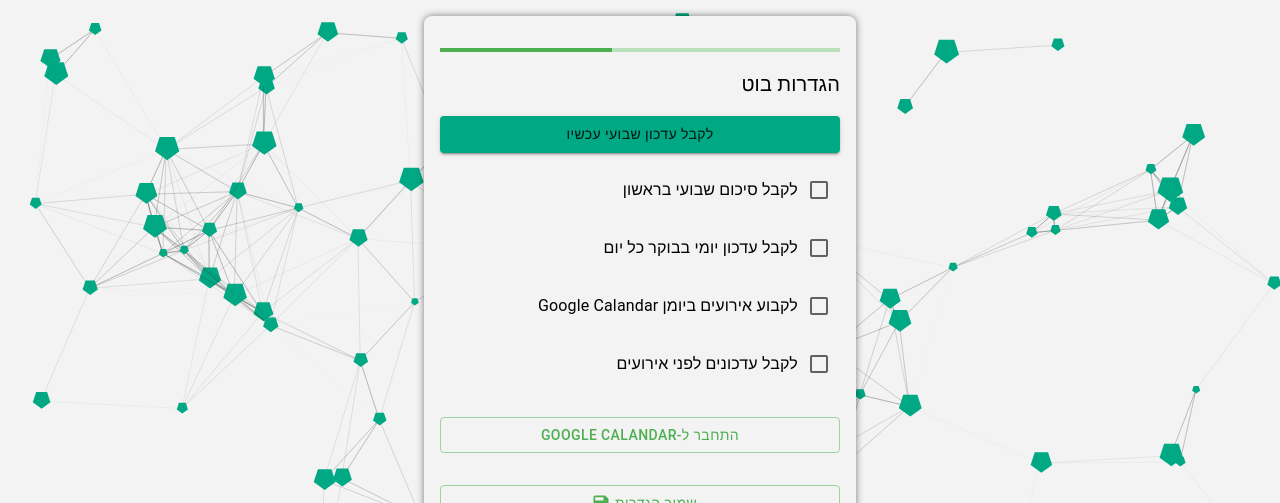
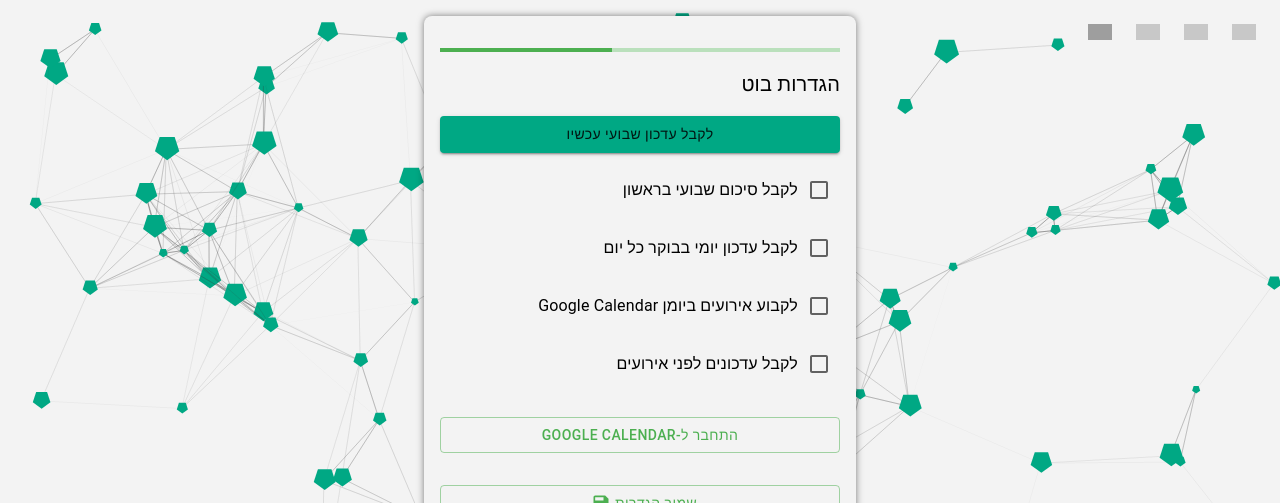
Before and after one commit to eranhaim/Whatsplan, a React (Create React App) app: page /user/1 in a window 1280 px wide. Shown: the top 503 px of the page. Built offline with nearby package versions, Linux system fonts and the light colour scheme; no server answers; grey boxes are pictures that could not be loaded; the HTML template or start-up script is replaced by a standard one; a web font is replaced by a local one.

Commit message:
added languages

```diff
--- a/src/App.js
+++ b/src/App.js
@@ -10,6 +10,8 @@ import SignUpPage from "./pages/SignUp";
 import ParticlesComponent from "./components/particles";
 import AuthSuccess from "./pages/AuthSuccess";
 import AuthError from "./pages/AuthError";
+import { LanguageProvider } from "./contexts/LanguageContext";
+import LanguageSwitcher from "./components/LanguageSwitcher";
 
 const theme = createTheme({
     palette: {
@@ -22,10 +24,11 @@ const theme = createTheme({
 
 function App() {
     return (
-        <>
+        <LanguageProvider>
             <ParticlesComponent id="particles" style={{ zIndex: -1 }} />
             <ThemeProvider theme={theme}>
                 <Router>
+                    <LanguageSwitcher />
                     <Routes>
                         <Route path="/" element={<LandingPage />} />
                         <Route path="/login" element={<LoginPage />} />
@@ -36,7 +39,7 @@ function App() {
                     </Routes>
                 </Router>
             </ThemeProvider>
-        </>
+        </LanguageProvider>
     );
 }
 
--- /dev/null
+++ b/src/components/LanguageSwitcher.js
@@ -0,0 +1,48 @@
+import React from "react";
+import { Button, Box } from "@mui/material";
+import { useLanguage } from "../contexts/LanguageContext";
+
+const LanguageSwitcher = () => {
+    const { language, changeLanguage } = useLanguage();
+
+    const languages = [
+        { code: "he", flag: "il", alt: "Hebrew" },
+        { code: "en", flag: "us", alt: "English" },
+        { code: "ru", flag: "ru", alt: "Russian" },
+        { code: "es", flag: "es", alt: "Spanish" },
+    ];
+
+    return (
+        <Box
+            sx={{
+                position: "fixed",
+                top: 16,
+                right: 16,
+                zIndex: 1000,
+                display: "flex",
+                gap: 1,
+            }}
+        >
+            {languages.map((lang) => (
+                <Button
+                    key={lang.code}
+                    onClick={() => changeLanguage(lang.code)}
+                    sx={{
+                        minWidth: "auto",
+                        p: 1,
+                        opacity: language === lang.code ? 1 : 0.5,
+                        "&:hover": { opacity: 1 },
+                    }}
+                >
+                    <img
+                        src={`https://flagcdn.com/w20/${lang.flag}.png`}
+                        alt={lang.alt}
+                        style={{ width: "24px", height: "16px" }}
+                    />
+                </Button>
+            ))}
+        </Box>
+    );
+};
+
+export default LanguageSwitcher;
--- /dev/null
+++ b/src/contexts/LanguageContext.js
@@ -0,0 +1,44 @@
+import React, { createContext, useState, useContext } from "react";
+import he from "../locales/he";
+import en from "../locales/en";
+import ru from "../locales/ru";
+import es from "../locales/es";
+
+const LanguageContext = createContext();
+
+const translations = {
+    he,
+    en,
+    ru,
+    es,
+};
+
+export const LanguageProvider = ({ children }) => {
+    const [language, setLanguage] = useState("he");
+    const [currentTranslations, setCurrentTranslations] = useState(he);
+
+    const changeLanguage = (lang) => {
+        setLanguage(lang);
+        setCurrentTranslations(translations[lang]);
+    };
+
+    return (
+        <LanguageContext.Provider
+            value={{
+                language,
+                translations: currentTranslations,
+                changeLanguage,
+            }}
+        >
+            {children}
+        </LanguageContext.Provider>
+    );
+};
+
+export const useLanguage = () => {
+    const context = useContext(LanguageContext);
+    if (!context) {
+        throw new Error("useLanguage must be used within a LanguageProvider");
+    }
+    return context;
+};
--- /dev/null
+++ b/src/locales/en.js
@@ -0,0 +1,39 @@
+export default {
+    // Common
+    signIn: "Sign In",
+    signUp: "Sign Up",
+    save: "Save",
+    cancel: "Cancel",
+    error: "Error",
+    success: "Success",
+    loading: "Loading...",
+
+    // Login Page
+    phoneNumber: "Phone Number",
+    password: "Password",
+    invalidCredentials: "Invalid credentials",
+    loginFailed: "Login failed. Please try again.",
+
+    // User Page
+    botSettings: "Bot Settings",
+    getWeeklyUpdate: "Get Weekly Update Now",
+    weeklySummary: "Get weekly summary on Sunday",
+    dailyUpdate: "Get daily update every morning",
+    googleCalendar: "Schedule events in Google Calendar",
+    eventNotifications: "Get notifications before events",
+    minutesBeforeEvent: "Minutes before event for notification",
+    connectGoogleCalendar: "Connect to Google Calendar",
+    saveSettings: "Save Settings",
+
+    // Auth Pages
+    authSuccess: "Successfully connected to Google Calendar!",
+    redirecting: "Redirecting you back to the app...",
+    authError: "Failed to connect to Google Calendar",
+    tryAgainLater: "You can try again later from your account settings",
+    returnToDashboard: "Return to Dashboard",
+
+    // Landing Page
+    welcome: "Welcome to WhatsPlan",
+    description: "The app that organizes your life through WhatsApp",
+    getStarted: "Get Started",
+};
--- /dev/null
+++ b/src/locales/es.js
@@ -0,0 +1,48 @@
+export default {
+    // Common
+    signIn: "Iniciar sesión",
+    signUp: "Registrarse",
+    save: "Guardar",
+    cancel: "Cancelar",
+    error: "Error",
+    success: "Éxito",
+    loading: "Cargando...",
+
+    // Login Page
+    phoneNumber: "Número de teléfono",
+    password: "Contraseña",
+    invalidCredentials: "Credenciales inválidas",
+    loginFailed: "Error al iniciar sesión. Por favor, intente de nuevo.",
+
+    // Signup Page
+    name: "Nombre",
+    email: "Correo electrónico",
+    govID: "ID de gobierno",
+    nationality: "Nacionalidad",
+    userExists: "El usuario ya existe",
+    signupFailed: "Error al registrarse",
+
+    // User Page
+    botSettings: "Configuración del bot",
+    getWeeklyUpdate: "Obtener actualización semanal ahora",
+    weeklySummary: "Recibir resumen semanal los domingos",
+    dailyUpdate: "Recibir actualización diaria cada mañana",
+    googleCalendar: "Programar eventos en Google Calendar",
+    eventNotifications: "Recibir notificaciones antes de eventos",
+    minutesBeforeEvent: "Minutos antes del evento para notificación",
+    connectGoogleCalendar: "Conectar con Google Calendar",
+    saveSettings: "Guardar configuración",
+
+    // Auth Pages
+    authSuccess: "¡Conexión exitosa con Google Calendar!",
+    redirecting: "Redirigiendo de vuelta a la aplicación...",
+    authError: "Error al conectar con Google Calendar",
+    tryAgainLater:
+        "Puedes intentarlo más tarde desde la configuración de tu cuenta",
+    returnToDashboard: "Volver al panel de control",
+
+    // Landing Page
+    welcome: "Bienvenido a WhatsPlan",
+    description: "La aplicación que organiza tu vida a través de WhatsApp",
+    getStarted: "Comenzar",
+};
--- /dev/null
+++ b/src/locales/he.js
@@ -0,0 +1,39 @@
+export default {
+    // Common
+    signIn: "התחברות",
+    signUp: "הרשמה",
+    save: "שמור",
+    cancel: "ביטול",
+    error: "שגיאה",
+    success: "הצלחה",
+    loading: "טוען...",
+
+    // Login Page
+    phoneNumber: "מספר טלפון",
+    password: "סיסמה",
+    invalidCredentials: "פרטי התחברות שגויים",
+    loginFailed: "ההתחברות נכשלה. אנא נסה שוב.",
+
+    // User Page
+    botSettings: "הגדרות בוט",
+    getWeeklyUpdate: "לקבל עדכון שבועי עכשיו",
+    weeklySummary: "לקבל סיכום שבועי בראשון",
+    dailyUpdate: "לקבל עדכון יומי בבוקר כל יום",
+    googleCalendar: "לקבוע אירועים ביומן Google Calendar",
+    eventNotifications: "לקבל עדכונים לפני אירועים",
+    minutesBeforeEvent: "מספר דקות לפני אירוע לעדכון",
+    connectGoogleCalendar: "התחבר ל-Google Calendar",
+    saveSettings: "שמור הגדרות",
+
+    // Auth Pages
+    authSuccess: "החיבור ל-Google Calendar הצליח!",
+    redirecting: "מעביר אותך חזרה לאפליקציה...",
+    authError: "החיבור ל-Google Calendar נכשל",
+    tryAgainLater: "תוכל לנסות שוב מאוחר יותר מהגדרות החשבון שלך",
+    returnToDashboard: "חזרה לדשבורד",
+
+    // Landing Page
+    welcome: "ברוכים הבאים ל-WhatsPlan",
+    description: "האפליקציה שמארגנת את החיים שלך דרך WhatsApp",
+    getStarted: "התחל עכשיו",
+};
--- /dev/null
+++ b/src/locales/ru.js
@@ -0,0 +1,47 @@
+export default {
+    // Common
+    signIn: "Войти",
+    signUp: "Регистрация",
+    save: "Сохранить",
+    cancel: "Отмена",
+    error: "Ошибка",
+    success: "Успех",
+    loading: "Загрузка...",
+
+    // Login Page
+    phoneNumber: "Номер телефона",
+    password: "Пароль",
+    invalidCredentials: "Неверные учетные данные",
+    loginFailed: "Ошибка входа. Пожалуйста, попробуйте снова.",
+
+    // Signup Page
+    name: "Имя",
+    email: "Электронная почта",
+    govID: "ID правительства",
+    nationality: "Национальность",
+    userExists: "Пользователь уже существует",
+    signupFailed: "Ошибка регистрации",
+
+    // User Page
+    botSettings: "Настройки бота",
+    getWeeklyUpdate: "Получить еженедельное обновление сейчас",
+    weeklySummary: "Получать еженедельную сводку по воскресеньям",
+    dailyUpdate: "Получать ежедневное обновление каждое утро",
+    googleCalendar: "Планировать события в Google Calendar",
+    eventNotifications: "Получать уведомления перед событиями",
+    minutesBeforeEvent: "Минут до события для уведомления",
+    connectGoogleCalendar: "Подключить Google Calendar",
+    saveSettings: "Сохранить настройки",
+
+    // Auth Pages
+    authSuccess: "Успешное подключение к Google Calendar!",
+    redirecting: "Перенаправление обратно в приложение...",
+    authError: "Ошибка подключения к Google Calendar",
+    tryAgainLater: "Вы можете попробовать позже в настройках аккаунта",
+    returnToDashboard: "Вернуться в панель управления",
+
+    // Landing Page
+    welcome: "Добро пожаловать в WhatsPlan",
+    description: "Приложение, которое организует вашу жизнь через WhatsApp",
+    getStarted: "Начать",
+};
--- a/src/pages/Login.js
+++ b/src/pages/Login.js
@@ -3,11 +3,13 @@ import { Button, TextField } from "@mui/material";
 import GoogleAuthDialog from "../components/googleAuthDialog";
 import { useNavigate } from "react-router-dom";
 import config from "../config";
+import { useLanguage } from "../contexts/LanguageContext";
 
 export default function LoginPage() {
     const [showGoogleAuth, setShowGoogleAuth] = useState(false);
     const [user, setUser] = useState(null);
     const navigate = useNavigate();
+    const { translations, language } = useLanguage();
 
     // const login = () => {
     //     fetch("http://localhost:100/login", {
@@ -41,11 +43,11 @@ export default function LoginPage() {
                     navigate(`/user/${data.user.phoneNum}`);
                 }
             } else {
-                alert("Invalid credentials");
+                alert(translations.auth.invalidCredentials);
             }
         } catch (error) {
             console.error("Login failed:", error);
-            alert("Login failed. Please try again.");
+            alert(translations.auth.loginFailed);
         }
     };
 
@@ -69,12 +71,13 @@ export default function LoginPage() {
                         display: "flex",
                         flexDirection: "column",
                         gap: 5,
+                        direction: language === "he" ? "rtl" : "ltr",
                     }}
                 >
                     <div className="landing">WhatsPlan</div>
                     <TextField
                         variant="filled"
-                        label="Phone Number"
+                        label={translations.login.phoneNumber}
                         onChange={({ target }) =>
                             setUser({ ...user, phoneNum: target.value })
                         }
@@ -82,7 +85,7 @@ export default function LoginPage() {
                     />
                     <TextField
                         variant="filled"
-                        label="Password"
+                        label={translations.login.password}
                         type="password"
                         onChange={({ target }) =>
                             setUser({ ...user, password: target.value })
@@ -94,7 +97,7 @@ export default function LoginPage() {
                         style={{ color: "#f3f3f3" }}
                         onClick={() => handleLogin(user)}
                     >
-                        Sign in
+                        {translations.login.signIn}
                     </Button>
                 </div>
             </div>
--- a/src/pages/User.js
+++ b/src/pages/User.js
@@ -10,29 +10,31 @@ import {
 import React, { useState, useEffect } from "react";
 import { useParams } from "react-router-dom";
 import config from "../config";
+import { useLanguage } from "../contexts/LanguageContext";
 
 export default function UserPage() {
     const [user, setUser] = useState(null);
     const [qrCode, setQrCode] = useState(null);
     const [isInSession, setIsInSession] = useState(false);
     const { phoneNum } = useParams();
+    const { translations, language } = useLanguage();
 
     const botSettings = [
         {
             id: "1",
-            text: "לקבל סיכום שבועי בראשון",
+            text: translations.weeklySummary,
         },
         {
             id: "2",
-            text: "לקבל עדכון יומי בבוקר כל יום",
+            text: translations.dailyUpdate,
         },
         {
             id: "3",
-            text: "לקבוע אירועים ביומן Google Calandar",
+            text: translations.googleCalendar,
         },
         {
             id: "4",
-            text: "לקבל עדכונים לפני אירועים",
+            text: translations.eventNotifications,
         },
     ];
 
@@ -134,10 +136,10 @@ export default function UserPage() {
         }
     };
 
-    const connectToGoogleCalandar = async () => {
+    const connectToGoogleCalendar = async () => {
         try {
             const response = await fetch(
-                `${config.API_BASE_URL}/initiateGoogleAuth`
+                `${config.API_BASE_URL}/initiateGoogleAuth?userID=${user._id}`
             );
             const data = await response.json();
             if (data.authUrl) {
@@ -168,7 +170,7 @@ export default function UserPage() {
                         padding: 2,
                         display: "flex",
                         flexDirection: "column",
-                        direction: "rtl",
+                        direction: language === "he" ? "rtl" : "ltr",
                         minWidth: 400,
                     }}
                 >
@@ -203,7 +205,7 @@ export default function UserPage() {
                     </Box>
 
                     <Typography variant="h6" sx={{ mb: 2 }}>
-                        הגדרות בוט
+                        {translations.botSettings}
                     </Typography>
 
                     <Box
@@ -218,7 +220,7 @@ export default function UserPage() {
                             onClick={getSummery}
                             sx={{ backgroundColor: "#00A884" }}
                         >
-                            לקבל עדכון שבועי עכשיו
+                            {translations.getWeeklyUpdate}
                         </Button>
 
                         {botSettings.map((item) => (
@@ -256,7 +258,7 @@ export default function UserPage() {
                                 }}
                                 fullWidth
                                 type="number"
-                                label="מספר דקות לפני אירוע לעדכון"
+                                label={translations.minutesBeforeEvent}
                                 inputProps={{
                                     step: 15,
                                     max: 2500,
@@ -267,10 +269,10 @@ export default function UserPage() {
 
                         <Button
                             variant="outlined"
-                            onClick={connectToGoogleCalandar}
+                            onClick={connectToGoogleCalendar}
                             sx={{ mt: 2 }}
                         >
-                            התחבר ל-Google Calandar
+                            {translations.connectGoogleCalendar}
                         </Button>
 
                         <Button
@@ -279,7 +281,7 @@ export default function UserPage() {
                             onClick={saveSettings}
                             sx={{ mt: 2 }}
                         >
-                            שמור הגדרות
+                            {translations.saveSettings}
                         </Button>
                     </Box>
                 </Box>
```
Also changed, not shown: 2 other files (tests, documents, lock files or other folders).
